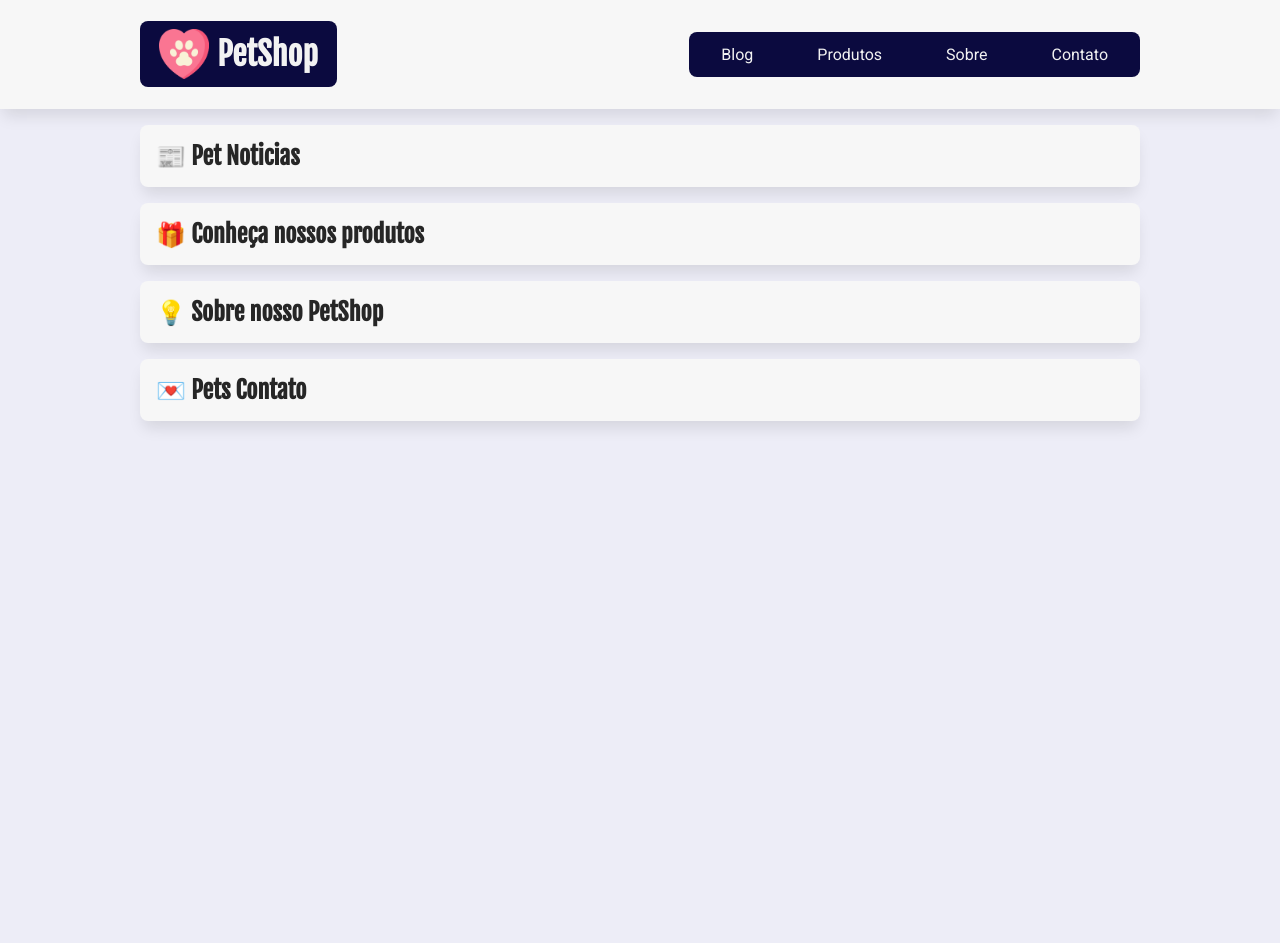
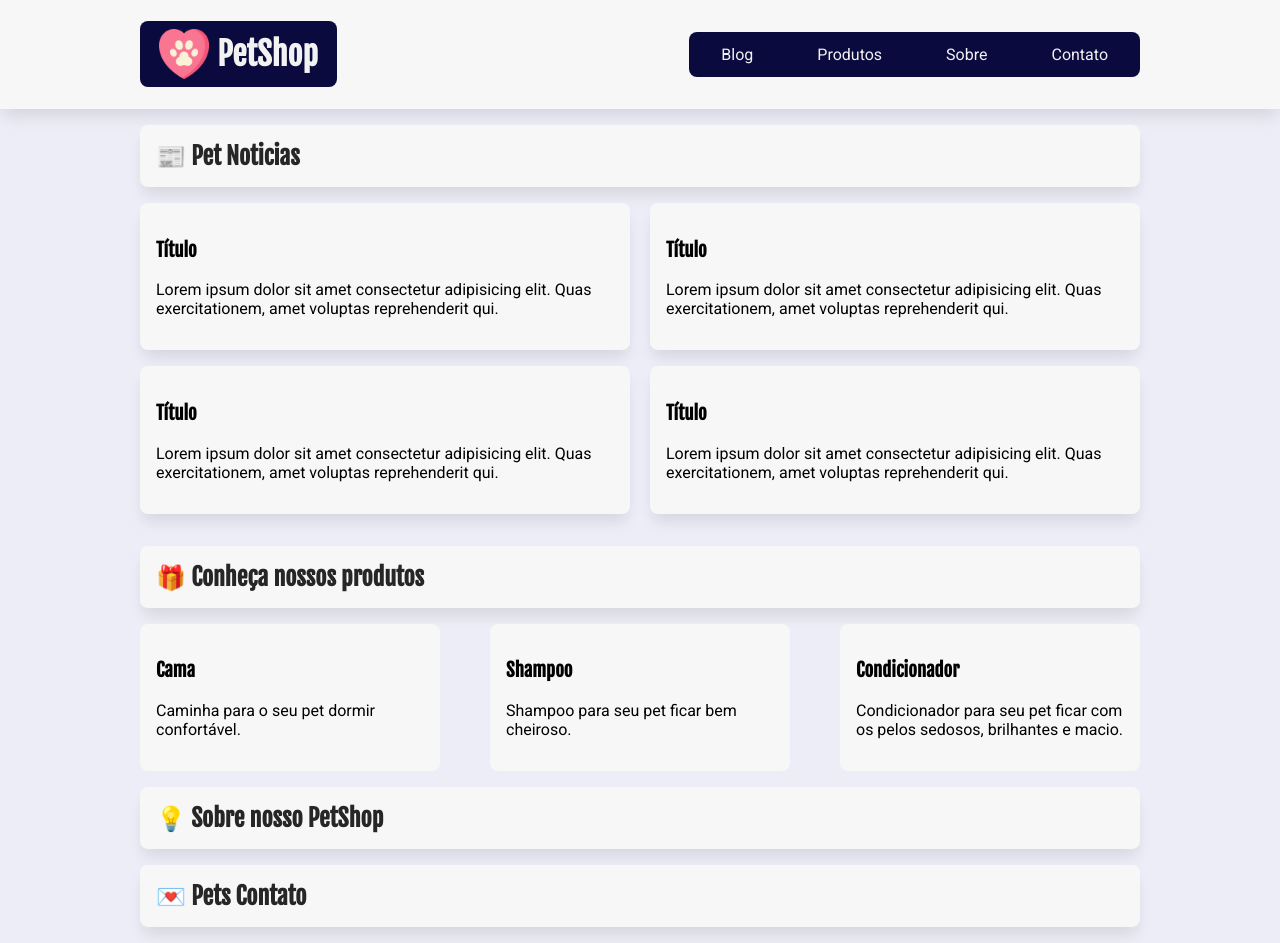
Before and after one commit to PallomaHortencio/petshop-palloma, a React (Create React App) app: page / in a window 1280 px wide. Before the commit the page ends 800 px from the top, so only its background shows below. Built offline with nearby package versions, Linux system fonts and the light colour scheme.

Commit message:
ListaPots

```diff
--- /dev/null
+++ b/src/components/ListaPosts/ListaPosts.module.css
@@ -0,0 +1,15 @@
+.lista_posts {
+  display: flex;
+  justify-content: space-between;
+  flex-wrap: wrap;
+}
+
+.post {
+  padding: 1rem;
+  width: 49%;
+  background-color: #f7f7f7;
+  box-shadow: var(--sombra-box);
+  border-radius: var(--borda-arredondada);
+  margin-bottom: 1rem;
+  transition: transform 300ms;
+}
--- /dev/null
+++ b/src/components/ListaPosts/ListaPots.jsx
@@ -0,0 +1,38 @@
+import estilos from "./ListaPosts.module.css";
+
+const ListaPosts = () => {
+  return (
+    <div className={estilos.lista_posts}>
+      <article className={estilos.post}>
+        <h3>Título</h3>
+        <p>
+          Lorem ipsum dolor sit amet consectetur adipisicing elit. Quas
+          exercitationem, amet voluptas reprehenderit qui.
+        </p>
+      </article>
+      <article className={estilos.post}>
+        <h3>Título</h3>
+        <p>
+          Lorem ipsum dolor sit amet consectetur adipisicing elit. Quas
+          exercitationem, amet voluptas reprehenderit qui.
+        </p>
+      </article>
+      <article className={estilos.post}>
+        <h3>Título</h3>
+        <p>
+          Lorem ipsum dolor sit amet consectetur adipisicing elit. Quas
+          exercitationem, amet voluptas reprehenderit qui.
+        </p>
+      </article>
+      <article className={estilos.post}>
+        <h3>Título</h3>
+        <p>
+          Lorem ipsum dolor sit amet consectetur adipisicing elit. Quas
+          exercitationem, amet voluptas reprehenderit qui.
+        </p>
+      </article>
+    </div>
+  );
+};
+
+export default ListaPosts;
--- a/src/pages/Home/Home.jsx
+++ b/src/pages/Home/Home.jsx
@@ -1,9 +1,11 @@
 import estilos from "./Home.module.css";
+import ListaPosts from "../../components/ListaPosts/ListaPots";
 
 const Home = () => {
   return (
     <section>
       <h2 className={estilos.titulo_secao}>Pet Noticias</h2>
+      <ListaPosts />
     </section>
   );
 };
--- a/src/pages/Produtos/Produtos.jsx
+++ b/src/pages/Produtos/Produtos.jsx
@@ -4,6 +4,24 @@ const Produtos = () => {
   return (
     <section>
       <h2 className={estilos.titulo_secao}>Conheça nossos produtos</h2>
+
+      <div className={estilos.produtos}>
+        <article>
+          <h3>Cama</h3>
+          <p>Caminha para o seu pet dormir confortável.</p>
+        </article>
+        <article>
+          <h3>Shampoo</h3>
+          <p>Shampoo para seu pet ficar bem cheiroso.</p>
+        </article>
+        <article>
+          <h3>Condicionador</h3>
+          <p>
+            Condicionador para seu pet ficar com os pelos sedosos, brilhantes e
+            macio.
+          </p>
+        </article>
+      </div>
     </section>
   );
 };
```
